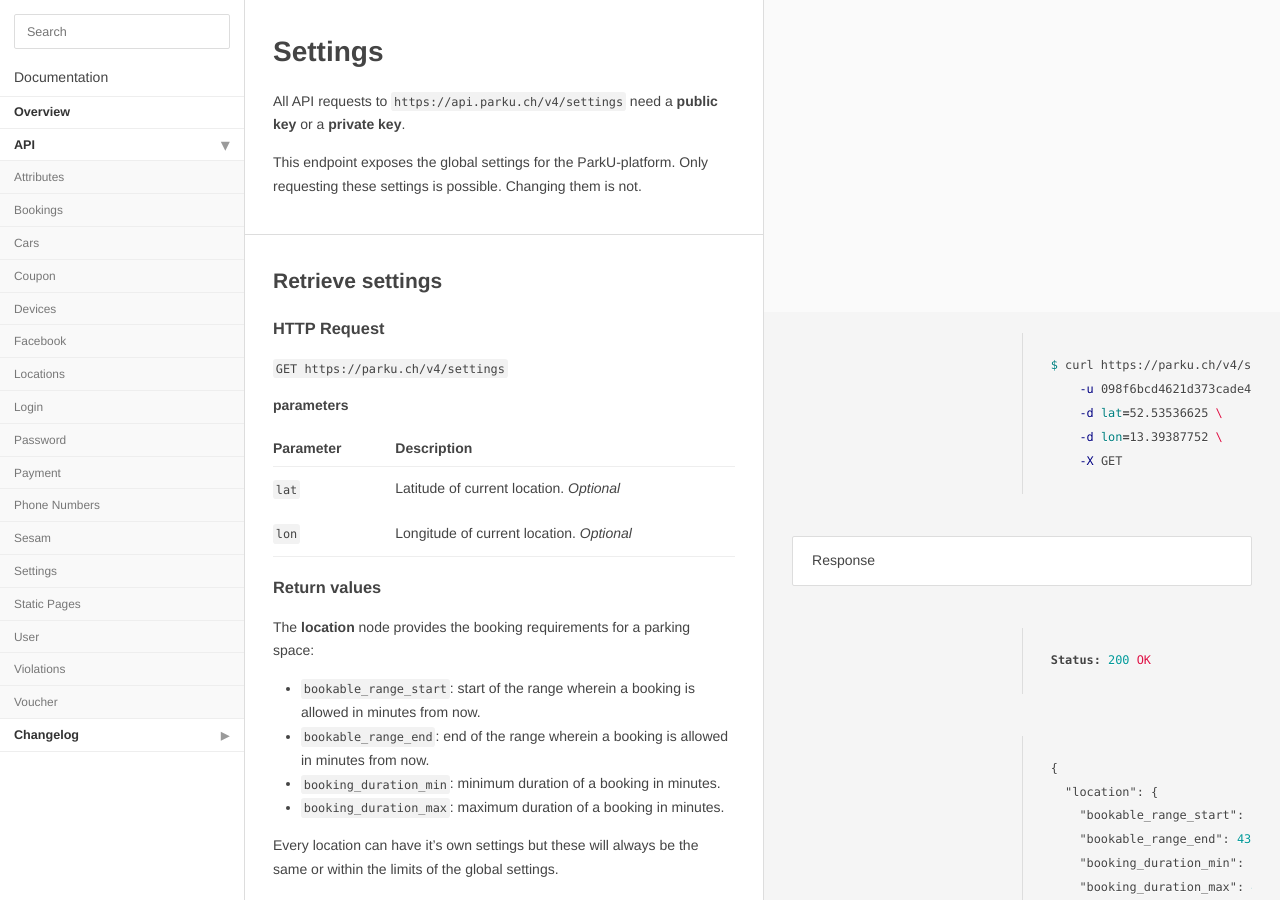
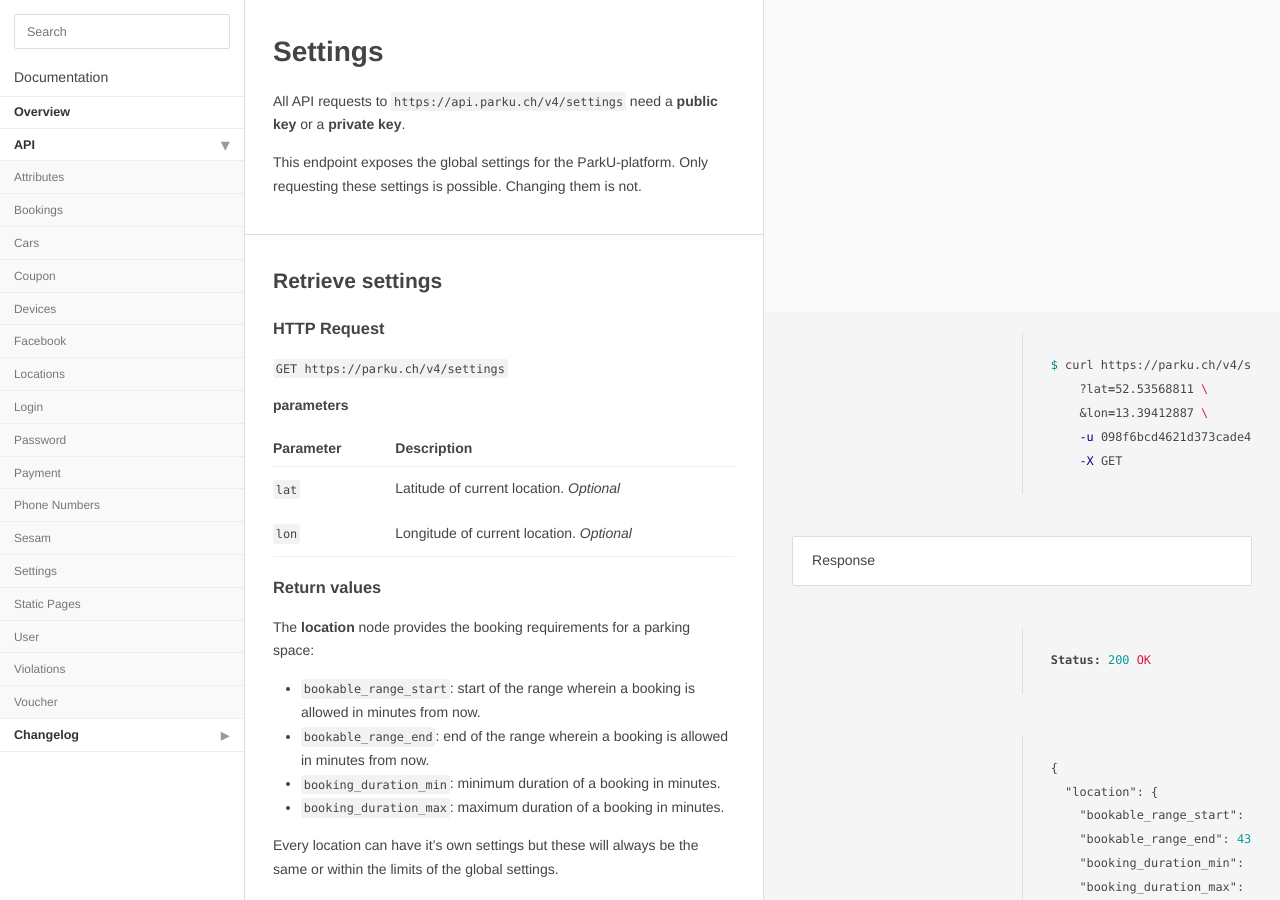
Before and after one commit to parku/docs, a Jekyll site: the page built from api/settings.md, in a window 1280 px wide and 900 px high. Built offline with Jekyll 4.4.1, drawn with Linux system fonts in a browser that asks for light colours; Markdown is read by kramdown in place of the engine named in the settings.

Commit message:
DEV-59 Query parameters to url directly

````diff
--- a/api/settings.md
+++ b/api/settings.md
@@ -15,9 +15,9 @@ Only requesting these settings is possible. Changing them is not.
 
 ```sh
 $ curl {{ site.parku.api }}/settings \
+    ?lat=52.53568811 \
+    &lon=13.39412887 \
     -u 098f6bcd4621d373cade4e832627b4f6:parku \
-    -d lat=52.53536625 \
-    -d lon=13.39387752 \
     -X GET
 ```
 
````
